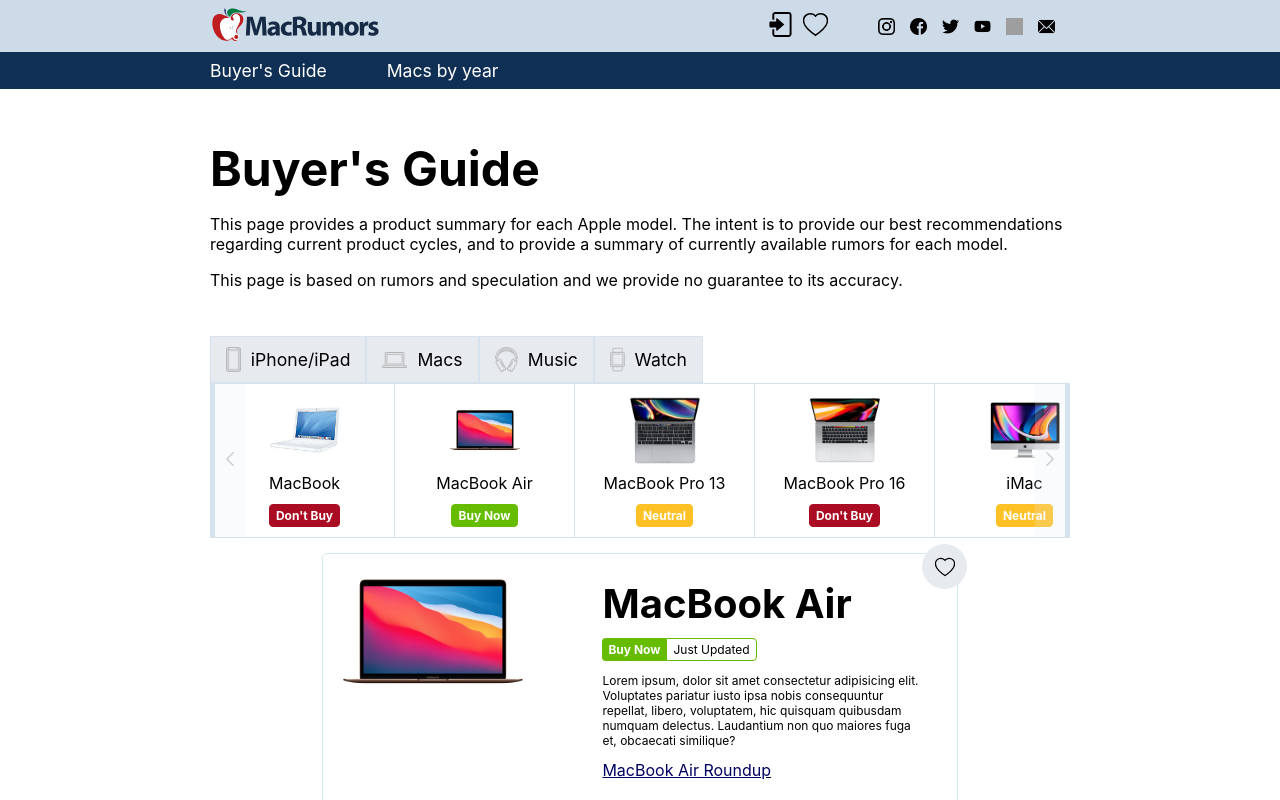
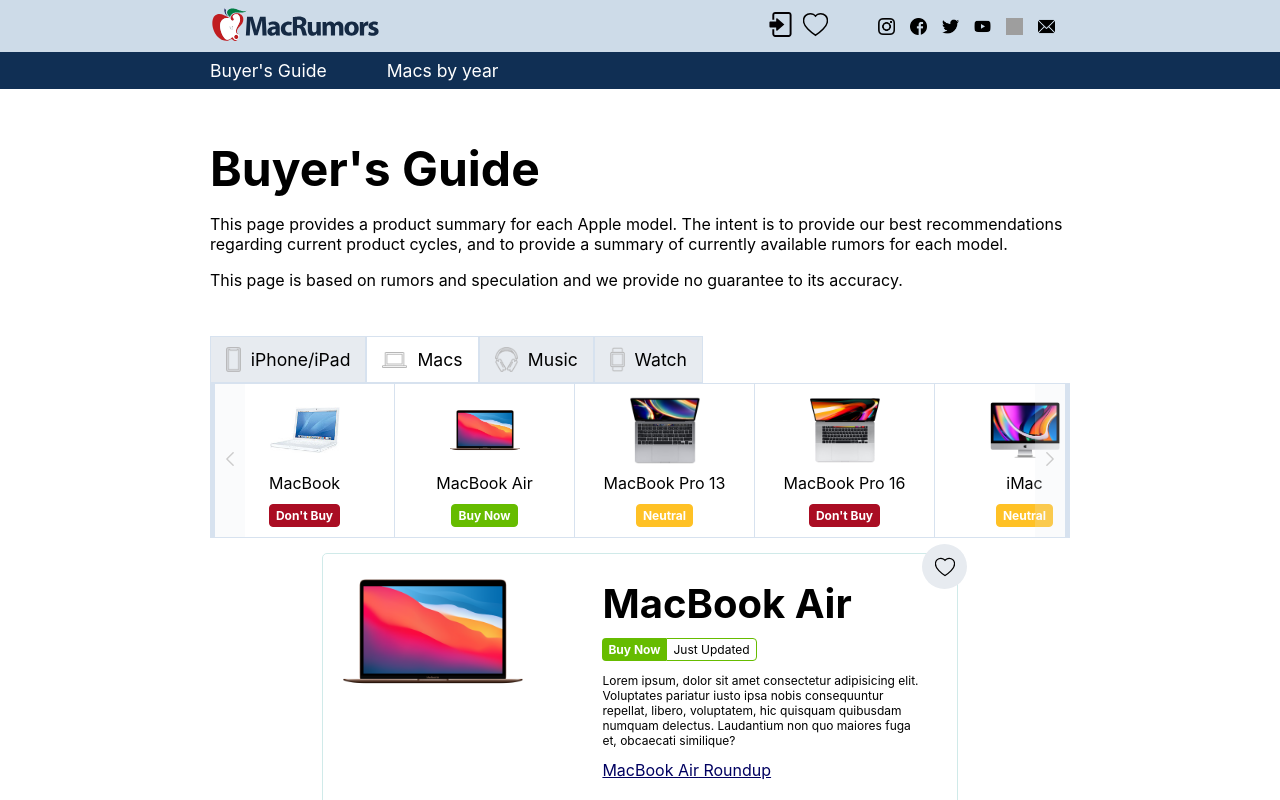
Before and after one commit to MichaelStavrov/Mac, a React (Create React App) app: page / in a window 1280 px wide. Shown: the top 800 px of the page. Built offline with nearby package versions, Linux system fonts and the light colour scheme; grey boxes are pictures that could not be loaded.

Commit message:
remove categoryTabs and added state to change tab color

```diff
--- a/src/Components/Main/pages/guide/CategoryTabs/CategotyTabs.tsx
+++ /dev/null
@@ -1,42 +0,0 @@
-import React, { useState } from "react";
-import s from "./categoryTabs.module.css";
-import cn from 'classnames'
-import { arrayProductCategories, IProductCategory } from "../../../../../types/tabBar";
-
-type CategoryTabsProps = {
-  onChangeTab: (tab: string | undefined) => void;
-  category: IProductCategory;
-  onChangeActive: (active: boolean) => void;
-  active: boolean
-};
-
-export function CategoryTabs({ onChangeTab, category, onChangeActive, active }: CategoryTabsProps) {
-  // const [active, setActive] = useState(false)
-
-  function handleClick(e: React.MouseEvent<HTMLLIElement, MouseEvent>) {
-    const { item } = e.currentTarget.dataset;
-    onChangeTab(item);
-
-    // if ((category.name === item)) {
-    //   setActive(true);
-    // } else {
-    //   setActive(false)
-    // }
-
-
-  }
-
-  return (
-    <li
-      className={cn({
-        [s.item]: true,
-        // [s.white]: active
-      })}
-      data-item={category.name}
-      onClick={(e) => handleClick(e)}
-    >
-      <img src={category.img} className={s.image} alt={category.img} />
-      {category.name}
-    </li>
-  );
-}
--- a/src/Components/Main/pages/guide/CategoryTabs/categoryTabs.module.css
+++ /dev/null
@@ -1,52 +0,0 @@
-.item {
-  padding: 10px 15px;
-  border: 1px solid #d7e2ef;
-  font-size: 1.1rem;
-  font-weight: 400;
-  display: flex;
-  justify-content: center;
-  align-items: center;
-  cursor: pointer;
-  transition: all 0.3s ease;
-  background-color: #e7ebf0;
-}
-
-.item:hover {
-  background-color: #cad0d7;
-  transition: all 0.3s ease;
-}
-
-.white {
-  background-color: white;
-}
-
-.image {
-  margin-right: 10px;
-  max-width: 25px;
-  max-height: 25px;
-}
-
-.white {
-  background-color: white;
-}
-
-@media (max-width: 768px) and (min-width: 524px) {
-  .item {
-    padding: 7px 11px;
-    font-size: 1.2rem;
-  }
-}
-
-@media (max-width: 523px) and (min-width: 427px) {
-  .item {
-    padding: 4px 7px;
-    font-size: 1rem;
-  }
-}
-
-@media (max-width: 426px) {
-  .item {
-    padding: 2px 4px;
-    font-size: 0.8rem;
-  }
-}
--- a/src/Components/Main/pages/guide/Guide.tsx
+++ b/src/Components/Main/pages/guide/Guide.tsx
@@ -1,5 +1,6 @@
 import React, { useState } from "react";
 import { useSelector } from "react-redux";
+import cn from "classnames";
 import s from "./guide.module.css";
 import { ProductCard } from "./ProductCard/ProductCard";
 import { ListOfDevices } from "./ListOfDevices//ListOfDevices";
@@ -8,14 +9,10 @@
   arrayProductCategories,
   ProductCategory,
 } from "../../../../types/tabBar";
-import { CategoryTabs } from "./CategoryTabs/CategotyTabs";
 
 export const Guide = () => {
-  const [tab, setTab] = useState<string | undefined>("Macs");
-  const [active, setActive] = useState(false)
+  const [category, setCategory] = useState("Macs");
   const status = useSelector((state: IRootState) => state.macs.loading);
-
-
 
   if (["loading", "idle"].includes(status)) {
     return <div>loading</div>;
@@ -37,25 +34,29 @@
         </p>
       </div>
       <ul className={s.tabBar}>
-        {arrayProductCategories.map((category) => (
-          <CategoryTabs
-            onChangeTab={setTab}
-            category={category}
-            active={active}
-            onChangeActive={setActive}
-            key={category.name}
-          />
+        {arrayProductCategories.map((section) => (
+          <li
+            className={cn({
+              [s.item]: true,
+              [s.backgroundWhite]: section.name === category,
+            })}
+            onClick={() => setCategory(section.name)}
+            key={section.name}
+          >
+            <img src={section.img} className={s.image} alt={section.img} />
+            {section.name}
+          </li>
         ))}
       </ul>
-      {tab === ProductCategory.iPhone && <div>IPhone</div>}
-      {tab === ProductCategory.Macs && (
+      {category === ProductCategory.iPhone && <div>IPhone</div>}
+      {category === ProductCategory.Macs && (
         <React.Fragment>
           <ListOfDevices />
           <ProductCard />
         </React.Fragment>
       )}
-      {tab === ProductCategory.Music && <div>Music</div>}
-      {tab === ProductCategory.Watch && <div>Watch</div>}
+      {category === ProductCategory.Music && <div>Music</div>}
+      {category === ProductCategory.Watch && <div>Watch</div>}
     </div>
   );
 };
--- a/src/Components/Main/pages/guide/guide.module.css
+++ b/src/Components/Main/pages/guide/guide.module.css
@@ -22,8 +22,31 @@
   display: flex;
   border-bottom: 1px solid #d7e2ef;
 }
+.item {
+  padding: 10px 15px;
+  border: 1px solid #d7e2ef;
+  font-size: 1.1rem;
+  font-weight: 400;
+  display: flex;
+  justify-content: center;
+  align-items: center;
+  cursor: pointer;
+  transition: all 0.3s ease;
+  background-color: #e7ebf0;
+}
 
-@media (max-width: 900px) and (min-width: 770px) {
+.backgroundWhite {
+  background-color: white;
+  transition: all 0.3s ease-out;
+}
+
+.image {
+  margin-right: 10px;
+  max-width: 25px;
+  max-height: 25px;
+}
+
+@media (max-width: 900px) {
   .guide {
     padding-top: 30px;
   }
@@ -54,4 +77,21 @@
     justify-content: center;
     border: none;
   }
+  .item {
+    padding: 7px 11px;
+    font-size: 1.2rem;
+  }
 }
+@media (max-width: 523px) {
+  .item {
+    padding: 4px 7px;
+    font-size: 1rem;
+  }
+}
+
+@media (max-width: 426px) {
+  .item {
+    padding: 2px 4px;
+    font-size: 0.8rem;
+  }
+}
```
